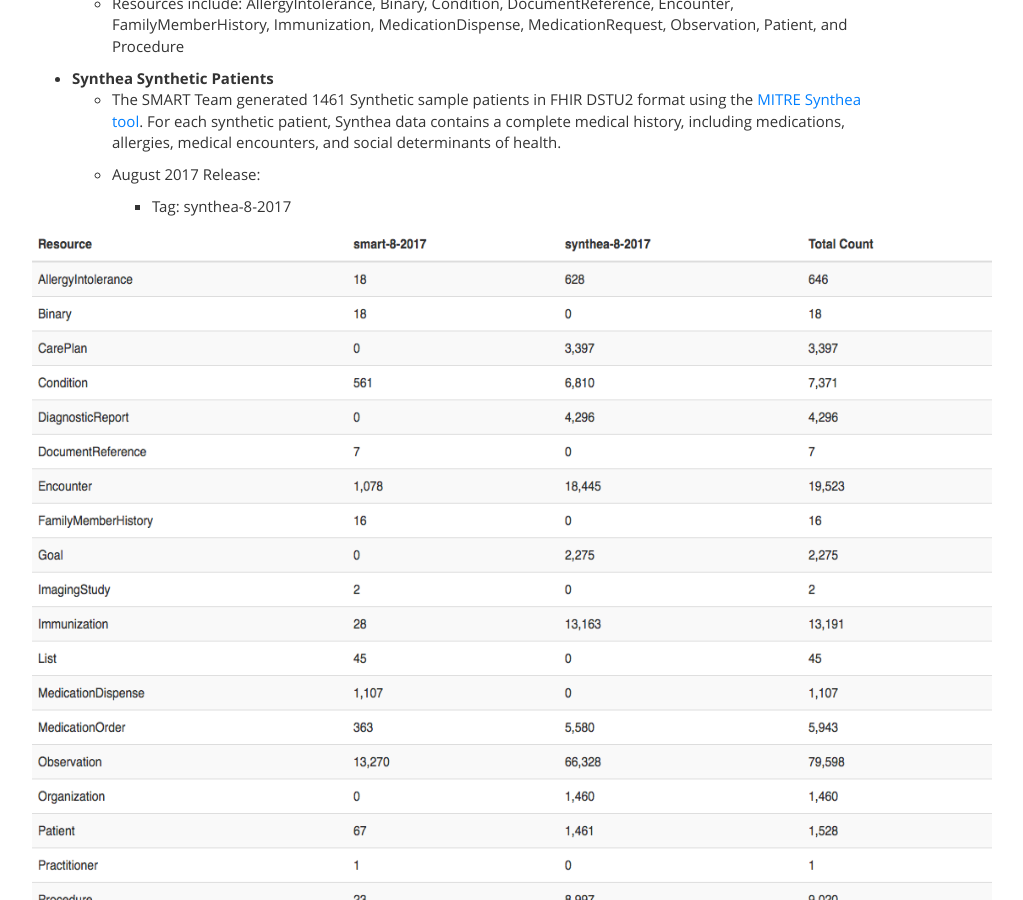
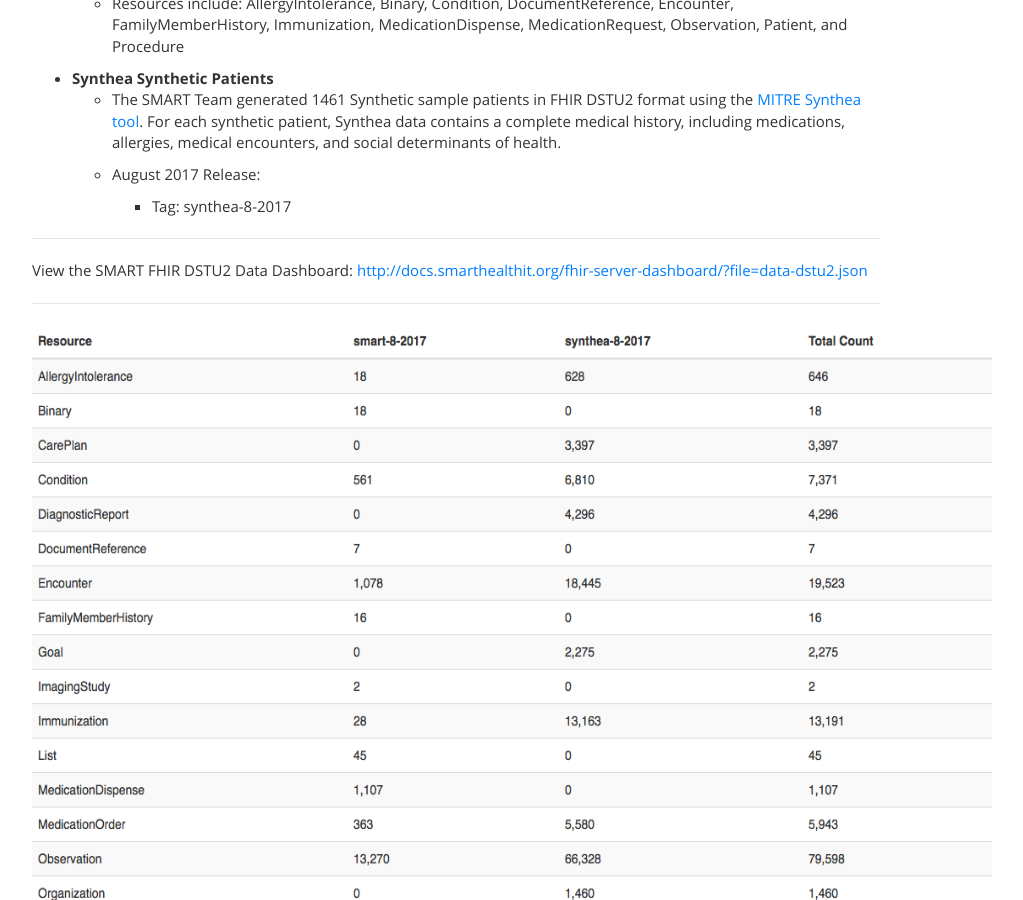
Before and after one commit to smart-on-fhir/smart-on-fhir.github.io, a Jekyll site: the page built from data/dstu2-sandbox-data.md, in a window 1280 px wide and 900 px high, scrolled down 1270 px. Shown: the whole window, without its empty margins (38-1061 px from the left). Built offline with Jekyll 4.4.1, drawn with Linux system fonts in a browser that asks for light colours.

Commit message:
Update dstu2-sandbox-data.md

```diff
--- a/data/dstu2-sandbox-data.md
+++ b/data/dstu2-sandbox-data.md
@@ -34,6 +34,12 @@ title: DSTU2 Sandbox Data
   * August 2017 Release:
     * Tag: synthea-8-2017
 
+ ---
+
+ View the SMART FHIR DSTU2 Data Dashboard: [http://docs.smarthealthit.org/fhir-server-dashboard/?file=data-dstu2.json](http://docs.smarthealthit.org/fhir-server-dashboard/?file=data-dstu2.json)
+
+ ---
+
  <div class="before-table"></div>
 
  <div style='text-align: left'>
```
